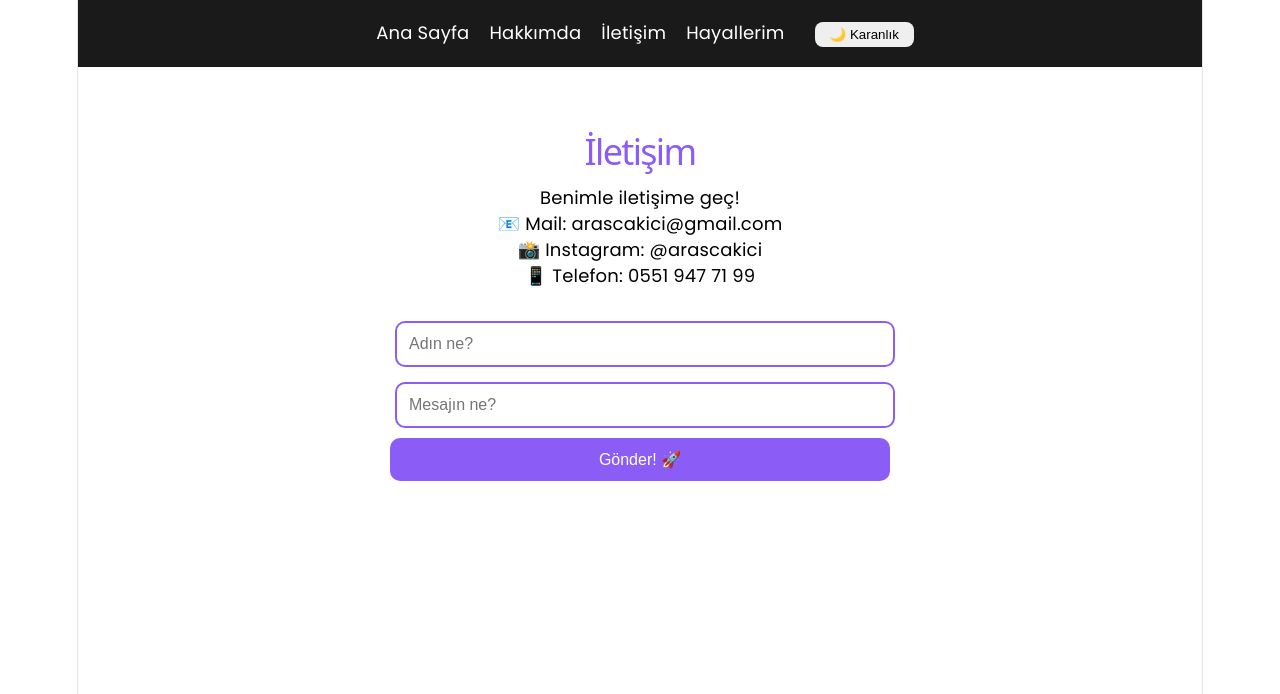
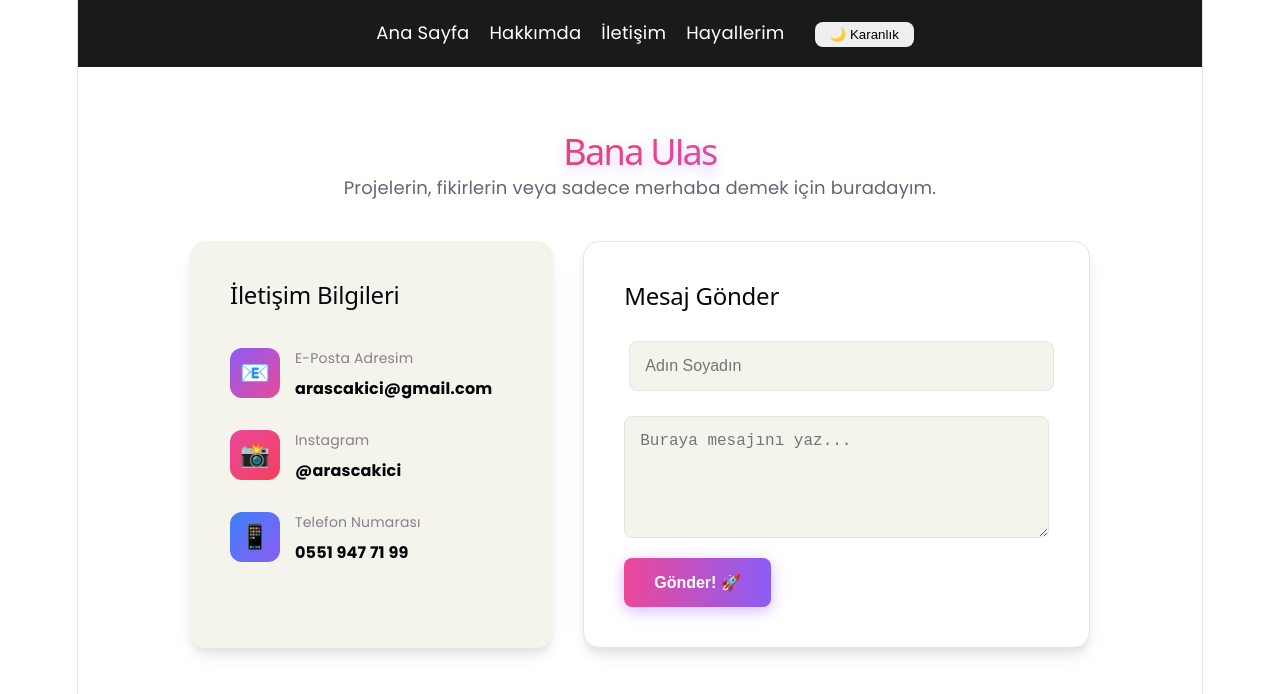
Before and after one commit to arascakici/react-blogum, a React (Vite) app in the folder react-blogum/: page /iletisim in a window 1280 px wide. Shown: the top 694 px of the page. Built offline with nearby package versions, Linux system fonts and the light colour scheme.

Commit message:
Iletisim sayfasi modern ve iki sutunlu bir yapiyla yeniden tasarlandi

```diff
--- a/react-blogum/src/Iletisim.jsx
+++ b/react-blogum/src/Iletisim.jsx
@@ -10,41 +10,125 @@ function Iletisim() {
     setGonderildi(true)
     setAd("")
     setMesaj("")
+    setTimeout(() => setGonderildi(false), 3000)
   }
 
   return (
-    <div style={{maxWidth: '500px', margin: '0 auto'}}>
-      <h1 style={{color: '#8b5cf6'}}>İletişim</h1>
-      <p>Benimle iletişime geç!</p>
-      <p>📧 Mail: arascakici@gmail.com</p>
-<p>📸 Instagram: @arascakici</p>
-<p>📱 Telefon: 0551 947 71 99</p>
+    <div style={{ maxWidth: '900px', margin: '0 auto', textAlign: 'left' }}>
+      <div style={{ textAlign: 'center', marginBottom: '40px' }}>
+        <h1 className="animated-title" style={{ display: 'inline-block', marginBottom: '10px' }}>Bana Ulaş</h1>
+        <p style={{ color: 'var(--text)', fontSize: '18px' }}>Projelerin, fikirlerin veya sadece merhaba demek için buradayım.</p>
+      </div>
 
-      <br/>
+      <div style={{
+        display: 'flex',
+        gap: '30px',
+        flexWrap: 'wrap'
+      }}>
+        {/* Sol Taraf: İletişim Bilgileri */}
+        <div style={{
+          flex: '1',
+          minWidth: '300px',
+          backgroundColor: 'var(--code-bg)',
+          padding: '40px',
+          borderRadius: '16px',
+          boxShadow: 'var(--shadow)',
+          display: 'flex',
+          flexDirection: 'column',
+          gap: '25px'
+        }}>
+          <h2 style={{ fontSize: '24px', margin: '0 0 10px 0', color: 'var(--text-h)' }}>İletişim Bilgileri</h2>
+
+          <div style={{ display: 'flex', alignItems: 'center', gap: '15px' }}>
+            <div style={{ width: '50px', height: '50px', borderRadius: '12px', background: 'linear-gradient(135deg, #8b5cf6, #ec4899)', display: 'flex', alignItems: 'center', justifyContent: 'center', fontSize: '24px' }}>
+              📧
+            </div>
+            <div>
+              <p style={{ margin: '0', fontSize: '14px', color: 'var(--text)', opacity: '0.8' }}>E-Posta Adresim</p>
+              <p style={{ margin: '5px 0 0 0', fontSize: '16px', fontWeight: 'bold', color: 'var(--text-h)' }}>arascakici@gmail.com</p>
+            </div>
+          </div>
+
+          <div style={{ display: 'flex', alignItems: 'center', gap: '15px' }}>
+            <div style={{ width: '50px', height: '50px', borderRadius: '12px', background: 'linear-gradient(135deg, #ec4899, #f43f5e)', display: 'flex', alignItems: 'center', justifyContent: 'center', fontSize: '24px' }}>
+              📸
+            </div>
+            <div>
+              <p style={{ margin: '0', fontSize: '14px', color: 'var(--text)', opacity: '0.8' }}>Instagram</p>
+              <p style={{ margin: '5px 0 0 0', fontSize: '16px', fontWeight: 'bold', color: 'var(--text-h)' }}>@arascakici</p>
+            </div>
+          </div>
+
+          <div style={{ display: 'flex', alignItems: 'center', gap: '15px' }}>
+            <div style={{ width: '50px', height: '50px', borderRadius: '12px', background: 'linear-gradient(135deg, #3b82f6, #8b5cf6)', display: 'flex', alignItems: 'center', justifyContent: 'center', fontSize: '24px' }}>
+              📱
+            </div>
+            <div>
+              <p style={{ margin: '0', fontSize: '14px', color: 'var(--text)', opacity: '0.8' }}>Telefon Numarası</p>
+              <p style={{ margin: '5px 0 0 0', fontSize: '16px', fontWeight: 'bold', color: 'var(--text-h)' }}>0551 947 71 99</p>
+            </div>
+          </div>
+        </div>
+
+        {/* Sağ Taraf: İletişim Formu */}
+        <div style={{
+          flex: '1.5',
+          minWidth: '300px',
+          backgroundColor: 'var(--bg)',
+          padding: '40px',
+          borderRadius: '16px',
+          border: '1px solid var(--border)',
+          boxShadow: 'var(--shadow)',
+        }}>
+          <h2 style={{ fontSize: '24px', margin: '0 0 25px 0', color: 'var(--text-h)' }}>Mesaj Gönder</h2>
 
           {gonderildi && (
-        <div style={{backgroundColor: '#22c55e', color: 'white', padding: '15px', borderRadius: '10px', marginBottom: '20px'}}>
-          ✅ Mesajın gönderildi!
+            <div style={{ backgroundColor: 'rgba(34, 197, 94, 0.1)', color: '#22c55e', padding: '15px', borderRadius: '8px', border: '1px solid rgba(34, 197, 94, 0.3)', marginBottom: '20px', display: 'flex', alignItems: 'center', gap: '10px' }}>
+              <span>✅</span> Harika! Mesajın başarıyla iletildi.
             </div>
           )}
 
+          <div style={{ display: 'flex', flexDirection: 'column', gap: '20px' }}>
             <input
               value={ad}
               onChange={(e) => setAd(e.target.value)}
-        placeholder="Adın ne?"
-        style={{width: '100%', padding: '12px', borderRadius: '10px', border: '2px solid #8b5cf6', marginBottom: '10px', fontSize: '16px'}}
+              placeholder="Adın Soyadın"
+              style={{
+                width: '100%', padding: '15px', borderRadius: '8px',
+                border: '1px solid var(--border)', backgroundColor: 'var(--code-bg)',
+                color: 'var(--text-h)', fontSize: '16px', boxSizing: 'border-box'
+              }}
             />
-      <input
+
+            <textarea
               value={mesaj}
               onChange={(e) => setMesaj(e.target.value)}
-        placeholder="Mesajın ne?"
-        style={{width: '100%', padding: '12px', borderRadius: '10px', border: '2px solid #8b5cf6', marginBottom: '10px', fontSize: '16px'}}
+              placeholder="Buraya mesajını yaz..."
+              rows="5"
+              style={{
+                width: '100%', padding: '15px', borderRadius: '8px',
+                border: '1px solid var(--border)', backgroundColor: 'var(--code-bg)',
+                color: 'var(--text-h)', fontSize: '16px', resize: 'vertical', boxSizing: 'border-box'
+              }}
             />
+
             <button
               onClick={gonder}
-        style={{width: '100%', padding: '12px', backgroundColor: '#8b5cf6', color: 'white', border: 'none', borderRadius: '10px', fontSize: '16px', cursor: 'pointer'}}>
+              style={{
+                background: 'linear-gradient(270deg, #8b5cf6, #ec4899)', color: 'white',
+                border: 'none', padding: '15px 30px', borderRadius: '8px',
+                fontSize: '16px', fontWeight: 'bold', cursor: 'pointer',
+                transition: 'transform 0.2s, box-shadow 0.2s', alignSelf: 'flex-start',
+                boxShadow: '0 4px 15px rgba(139, 92, 246, 0.4)'
+              }}
+              onMouseOver={(e) => { e.target.style.transform = 'translateY(-2px)'; e.target.style.boxShadow = '0 6px 20px rgba(139, 92, 246, 0.6)'; }}
+              onMouseOut={(e) => { e.target.style.transform = 'translateY(0)'; e.target.style.boxShadow = '0 4px 15px rgba(139, 92, 246, 0.4)'; }}
+            >
               Gönder! 🚀
             </button>
+          </div>
+        </div>
+      </div>
     </div>
   )
 }
```
Lines whose indentation alone changed are shown as unchanged.
